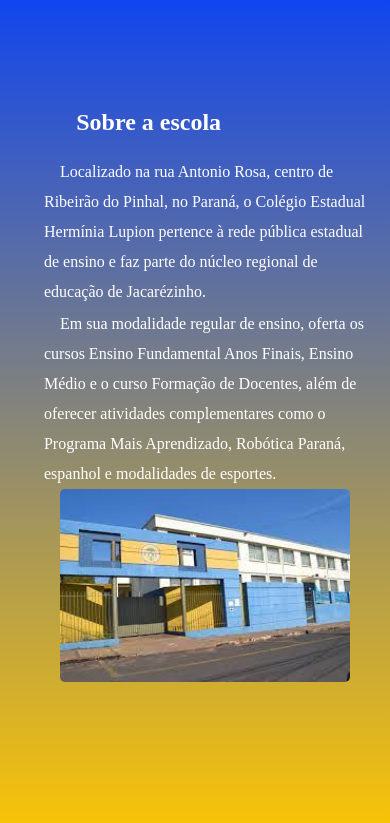
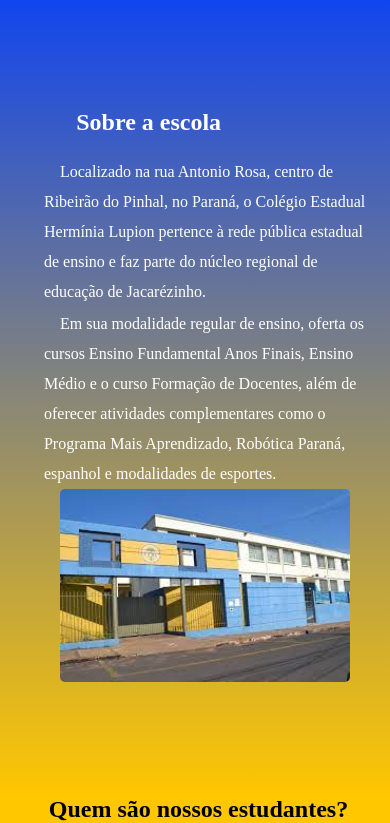
Before and after one commit to Eggsbennedit/site-turma, a plain HTML site: page index.html in a window 390 px wide. Shown: the part 25-848 px from the top of the page. Drawn offline with Linux system fonts and the light colour scheme.

Commit message:
responsividade

```diff
--- a/style.css
+++ b/style.css
@@ -146,10 +146,10 @@
 
     .escola {
         width: 100vw;
-        height: 100vh;
         display: grid;
         grid-template-columns: 6% 88% 6%;
         background: linear-gradient(360deg, var(--amarelo-fundo) 0%, var(--azul-fundo) 101.56%, var(--azul-fundo) 101.57%);
+        padding-bottom: 3vh;
     }
     .escola-texto {
         font-size: 1em;
```
